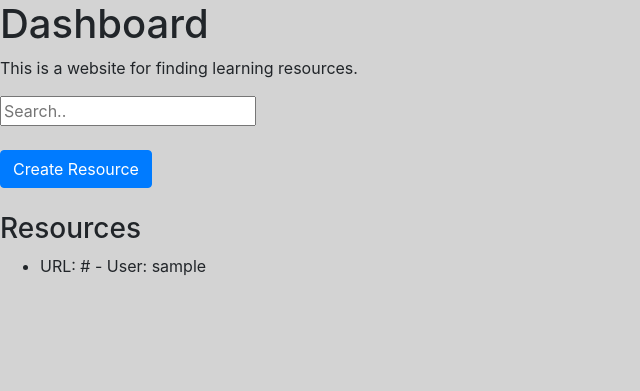
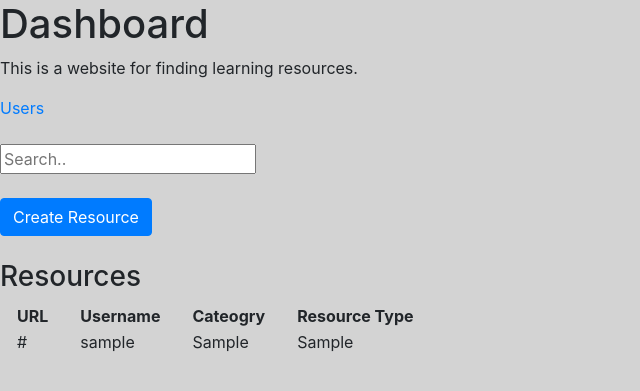
Before and after one commit to andrest50/resource-pool, a Flask app: page / in a window 1280 px wide. Shown: the top 391 px of the page, without its empty margins (0-640 px from the left). Run offline with Flask 2, Linux system fonts and the light colour scheme; tables that the repository leaves empty hold one stand-in row (values such as "Sample post"); some libraries are stand-ins or nearby versions.

Commit message:
Added more attributes to the resource entity, plus some testing. Users and home pages are also now linked.

```diff
--- a/app/models.py
+++ b/app/models.py
@@ -11,19 +11,23 @@ class Resource(db.Model):
 
     id = Column(Integer, primary_key=True)
     url = Column(String(80), unique=False, nullable=False)
+    category = Column(String(80), nullable=False)
+    resc_type = Column(String(80), nullable=False)
     user_id = Column(Integer, db.ForeignKey('users.id'), nullable=False)
 
     def __repr__(self):
         resource_dict = {
             'id': self.id,
             'url': self.url,
+            'category': self.category,
+            'resc_type': self.resc_type,
             'user_id': self.user_id
         }
         return json.dumps(resource_dict)
 
 class ResourceSchema(ma.SQLAlchemyAutoSchema):
     class Meta:
-        fields = ('id', 'url', 'user_id')
+        fields = ('id', 'url', 'category', 'resc_type', 'user_id')
         model = Resource
         include_fk = True
         sqla_session = db.session
--- a/app/templates/home.html
+++ b/app/templates/home.html
@@ -7,17 +7,24 @@
     <script src="https://cdnjs.cloudflare.com/ajax/libs/popper.js/1.16.0/umd/popper.min.js"></script>
     <script src="https://maxcdn.bootstrapcdn.com/bootstrap/4.5.2/js/bootstrap.min.js"></script>
 </header>
+<style>
+    th, td {
+        padding: 0 15px;
+    }
+</style>
 <script type="text/javascript">
     $(document).ready(function(){
         $('#create-resource-form').submit(function(e){
             e.preventDefault()
 
             form_values = $(this).serializeArray()
-            if(!form_values[0].value || !form_values[1].value)
+            if(!form_values[0].value || !form_values[1].value || !form_values[2].value || !form_values[3].value)
                 return
             resource_obj = {
                 url: form_values[0].value,
-                user_id: parseInt(form_values[1].value)
+                category: form_values[1].value,
+                resc_type: form_values[2].value,
+                user_id: parseInt(form_values[3].value)
             }
             console.log(resource_obj)
             $(':input', '#create-resource-form')
@@ -61,6 +68,7 @@
 <body>
     <h1>Dashboard</h1>
     <p>This is a website for finding learning resources.</p>
+    <a href="/users_page">Users</a><br /><br />
     <input type="text" placeholder="Search.."><br /><br />
     <button type="button" class="btn btn-primary" data-toggle="modal" data-target="#myModal">
         Create Resource
@@ -79,6 +87,19 @@
                         <input type="text" name="resource_url" value="" class="form-control" id="resource_url" aria-describedby="urlHelp" placeholder="URL">
                     </div>
                     <div class="form-group">
+                        <label for="resource_category">Category</label>
+                        <input type="text" name="resource_category" value="" class="form-control" id="resource_category" aria-describedby="categoryHelp" placeholder="Category">
+                    </div>
+                    <div class="form-group">
+                        <label for="resource_type">Type</label>
+                        <select id="resource_type" class="form-control" type="text" name="resource_type">
+                            <option value="website">Website</option>
+                            <option value="video">Video</option>
+                            <option value="article">Article</option>
+                            <option value="book">Book</option>
+                        </select>
+                    </div>
+                    <div class="form-group">
                         <label for="user_id">User ID</label>
                         <input type="text" name="user_id" value="" class="form-control" id="user_id" aria-describedby="user_idHelp" placeholder="User ID">
                     </div>
@@ -93,11 +114,22 @@
     </div>
     <div>
         <h3>Resources</h3>
-        <ul>
+        <table>
+            <tr>
+                <th>URL</th>
+                <th>Username</th>
+                <th>Cateogry</th>
+                <th>Resource Type</th>
+            </tr>
             {% for resource in resources %}
-            <li>URL: {{resource.url}} - User: {{resource.username}}</li>
+            <tr>
+                <td>{{resource.url}}</td>
+                <td>{{resource.username}}</td>
+                <td>{{resource.category}}</td>
+                <td>{{resource.resc_type}}</td>
+            </tr>
             {% endfor %}
-        </ul>
+        </table>
     </div>
 </body>
 </html>
--- a/app/templates/users.html
+++ b/app/templates/users.html
@@ -118,6 +118,7 @@
 </script>
 <body>
     <h1>Users List</h1>
+    <a href="/">Dashboard</a><br /><br />
     <!-- Button to Open the Modal -->
     <button type="button" class="btn btn-primary" data-toggle="modal" data-target="#myModal">
         Create User
--- a/app/views.py
+++ b/app/views.py
@@ -13,7 +13,12 @@ bp = Blueprint('files', __name__, url_prefix='/')
 def home_page():
     #models.test_db()
     resources = models.Resource.query.join(models.User, models.Resource.user_id==models.User.id)\
-        .add_columns(models.Resource.url, models.User.id, models.User.username, models.User.email)
+        .add_columns(models.Resource.url,
+                    models.Resource.category,
+                    models.Resource.resc_type,
+                    models.User.id,
+                    models.User.username,
+                    models.User.email)
     users = models.User.query.all()
     print(resources)
     for resource in resources:
@@ -29,36 +34,6 @@ def users_page():
         print(user.username)
         print(user.email)
     return render_template('users.html', users=users)
-
-"""
-@bp.route('/users', methods=['GET', 'POST'])
-def users_data():
-    users = models.User.query.all()
-    if request.method == 'POST':
-        a_user = json.loads(request.data)
-        print(a_user)
-        print(request.json)
-        print(request.json.email)
-        user = models.User(email=request.json.email,
-                    username=request.json.username)
-        new_user = schema.load(user, session=db.session).data
-        users.append(user)
-        database.db_session.add(user)
-        database.db_session.commit()
-        flash('You have successfully registered!')
-        return redirect(url_for('users_page'))
-    print(users)
-    return f'{users}'
-
-@bp.route('/user/:{user}', methods=['GET', 'POST'])
-def user_data():
-    users = models.User.query.all()
-    if request.method == 'POST':
-        users.append(request.users)
-        return redirect(url_for('users_page'))
-    print(users)
-    return f'{users}'
-"""
 
 class UserListResource(Resource):
     def get(self):
@@ -110,6 +85,8 @@ class ResourceListResource(Resource):
         print(request.json)
         new_resource = models.Resource(
             url=request.json['url'],
+            category=request.json['category'],
+            resc_type=request.json['resc_type'],
             user_id=request.json['user_id']
         )
         print(new_resource)
```
